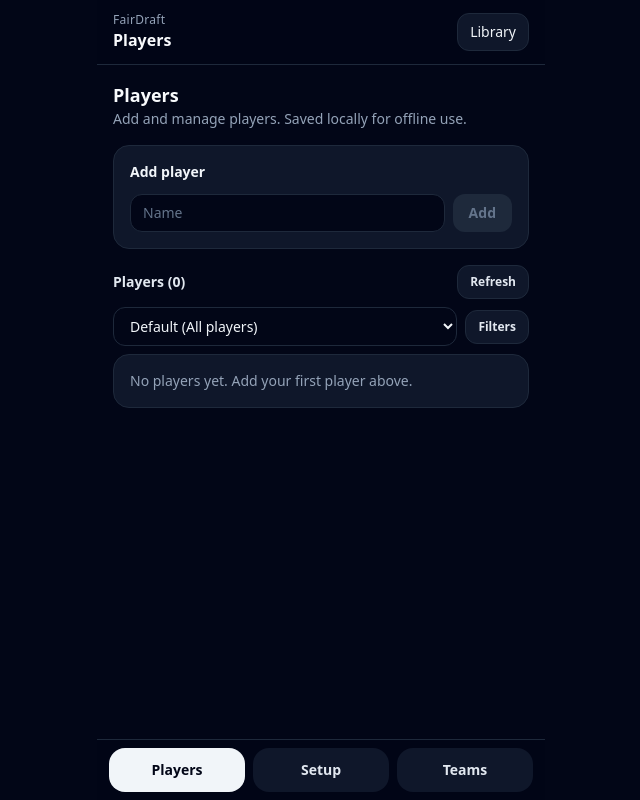
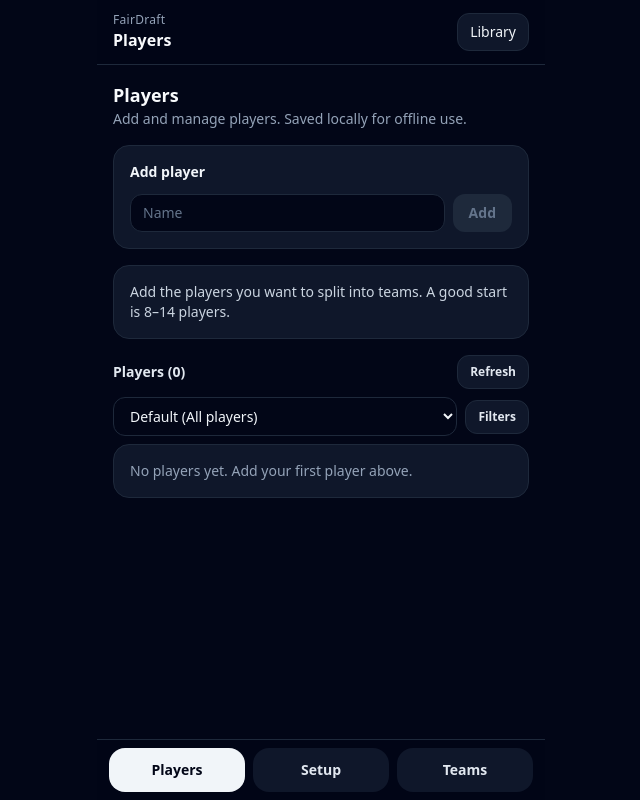
Before and after one commit to Byvalvin/FairDraft, a React (Vite) app: page / in a window 1280 px wide. Shown: the whole page, without its empty margins (319-959 px from the left). Built offline with nearby package versions, Linux system fonts and the light colour scheme.

Commit message:
fix Library page errors

```diff
--- a/src/pages/LibraryPage.tsx
+++ b/src/pages/LibraryPage.tsx
@@ -1,5 +1,6 @@
 import { useEffect, useRef, useState } from "react";
 import { DB } from "../storage/DB";
+import type { CriterionDef, Player, PlayerSet, Preset, GeneratedResult } from "../types/domain";
 import BottomSheet from "../components/BottomSheet";
 
 type Props = {
@@ -19,6 +20,7 @@ export default function LibraryPage({
   const [confirmOpen, setConfirmOpen] = useState(false);
   const [pendingFile, setPendingFile] = useState<File | null>(null);
   const [replaceAll, setReplaceAll] = useState(false);
+  const [confirmMode, setConfirmMode] = useState<"import" | "sample">("import");
   const [backupError, setBackupError] = useState<string | null>(null);
   const [backupStatus, setBackupStatus] = useState<string | null>(null);
   const [lastBackupAt, setLastBackupAt] = useState<number | null>(null);
@@ -41,7 +43,13 @@ export default function LibraryPage({
     setBackupError(null);
     setBackupStatus("Preparing export…");
     try {
-      const [players, playerSets, criteria, presets, results] = await Promise.all([
+      const [
+        players,
+        playerSets,
+        criteria,
+        presets,
+        results,
+      ] = await Promise.all([
         DB.players.toArray(),
         DB.playerSets.toArray(),
         DB.criteria.toArray(),
@@ -85,41 +93,40 @@ export default function LibraryPage({
       const json = JSON.parse(text) as {
         version?: number;
         data?: {
-          players?: unknown[];
-          playerSets?: unknown[];
-          criteria?: unknown[];
-          presets?: unknown[];
-          results?: unknown[];
+          players?: Player[];
+          playerSets?: PlayerSet[];
+          criteria?: CriterionDef[];
+          presets?: Preset[];
+          results?: GeneratedResult[];
         };
       };
 
       const data = json.data ?? {};
-      await DB.transaction("rw", DB.players, DB.playerSets, DB.criteria, DB.presets, DB.results, async () => {
+      await DB.transaction("rw", DB.players, DB.playerSets, DB.criteria, DB.presets, async () => {
         if (mode === "replace") {
           await DB.players.clear();
           await DB.playerSets.clear();
           await DB.criteria.clear();
           await DB.presets.clear();
-          await DB.results.clear();
         }
         if (Array.isArray(data.players) && data.players.length > 0) {
-          // @ts-expect-error trusted import
           await DB.players.bulkPut(data.players);
         }
         if (Array.isArray(data.playerSets) && data.playerSets.length > 0) {
-          // @ts-expect-error trusted import
           await DB.playerSets.bulkPut(data.playerSets);
         }
         if (Array.isArray(data.criteria) && data.criteria.length > 0) {
-          // @ts-expect-error trusted import
           await DB.criteria.bulkPut(data.criteria);
         }
         if (Array.isArray(data.presets) && data.presets.length > 0) {
-          // @ts-expect-error trusted import
           await DB.presets.bulkPut(data.presets);
         }
+      });
+      await DB.transaction("rw", DB.results, async () => {
+        if (mode === "replace") {
+          await DB.results.clear();
+        }
         if (Array.isArray(data.results) && data.results.length > 0) {
-          // @ts-expect-error trusted import
           await DB.results.bulkPut(data.results);
         }
       });
@@ -137,23 +144,75 @@ export default function LibraryPage({
 
   function buildSampleBackup() {
     const now = Date.now();
-    const players = [
-      { id: "player_demo_1", name: "Alex", criteria: { rating: { type: "number", value: 78 }, position: { type: "category", value: "Midfield" }, gender: { type: "category", value: "male" } }, createdAt: now, updatedAt: now },
-      { id: "player_demo_2", name: "Jordan", criteria: { rating: { type: "number", value: 72 }, position: { type: "category", value: "Defense" }, gender: { type: "category", value: "female" } }, createdAt: now, updatedAt: now },
-      { id: "player_demo_3", name: "Casey", criteria: { rating: { type: "number", value: 81 }, position: { type: "category", value: "Forward" }, gender: { type: "category", value: "male" } }, createdAt: now, updatedAt: now },
-      { id: "player_demo_4", name: "Riley", criteria: { rating: { type: "number", value: 68 }, position: { type: "category", value: "Goalkeeper" }, gender: { type: "category", value: "female" } }, createdAt: now, updatedAt: now },
+    const players: Player[] = [
+      {
+        id: "player_demo_1",
+        name: "Alex",
+        criteria: {
+          rating: { type: "number", value: 78 },
+          position: { type: "category", value: "Midfield" },
+          gender: { type: "category", value: "male" },
+        },
+        createdAt: now,
+        updatedAt: now,
+      },
+      {
+        id: "player_demo_2",
+        name: "Jordan",
+        criteria: {
+          rating: { type: "number", value: 72 },
+          position: { type: "category", value: "Defense" },
+          gender: { type: "category", value: "female" },
+        },
+        createdAt: now,
+        updatedAt: now,
+      },
+      {
+        id: "player_demo_3",
+        name: "Casey",
+        criteria: {
+          rating: { type: "number", value: 81 },
+          position: { type: "category", value: "Forward" },
+          gender: { type: "category", value: "male" },
+        },
+        createdAt: now,
+        updatedAt: now,
+      },
+      {
+        id: "player_demo_4",
+        name: "Riley",
+        criteria: {
+          rating: { type: "number", value: 68 },
+          position: { type: "category", value: "Goalkeeper" },
+          gender: { type: "category", value: "female" },
+        },
+        createdAt: now,
+        updatedAt: now,
+      },
     ];
-    const playerSets = [
-      { id: "playerset_default", name: "Default", playerIds: players.map((p) => p.id), createdAt: now, updatedAt: now },
-      { id: "playerset_demo", name: "Demo Set", playerIds: players.map((p) => p.id), createdAt: now, updatedAt: now },
+    const playerSets: PlayerSet[] = [
+      {
+        id: "playerset_default",
+        name: "Default",
+        playerIds: players.map((p) => p.id),
+        createdAt: now,
+        updatedAt: now,
+      },
+      {
+        id: "playerset_demo",
+        name: "Demo Set",
+        playerIds: players.map((p) => p.id),
+        createdAt: now,
+        updatedAt: now,
+      },
     ];
-    const criteria = [
+    const criteria: CriterionDef[] = [
       { id: "rating", name: "Rating", type: "number", createdAt: now, updatedAt: now },
       { id: "position", name: "Position", type: "category", options: ["Goalkeeper", "Defense", "Midfield", "Forward"], createdAt: now, updatedAt: now },
       { id: "gender", name: "Gender", type: "category", options: ["male", "female"], createdAt: now, updatedAt: now },
     ];
-    const presets = [];
-    const results = [];
+    const presets: Preset[] = [];
+    const results: GeneratedResult[] = [];
     return {
       version: 1,
       exportedAt: now,
@@ -161,17 +220,32 @@ export default function LibraryPage({
     };
   }
 
-  function handleDownloadSample() {
+  async function handleLoadSample() {
     const sample = buildSampleBackup();
-    const blob = new Blob([JSON.stringify(sample, null, 2)], {
-      type: "application/json",
+    setBackupError(null);
+    setBackupStatus("Loading sample…");
+    try {
+      const data = sample.data ?? {};
+      await DB.transaction("rw", DB.players, DB.playerSets, DB.criteria, DB.presets, async () => {
+        await DB.players.clear();
+        await DB.playerSets.clear();
+        await DB.criteria.clear();
+        await DB.presets.clear();
+        await DB.players.bulkPut(data.players ?? []);
+        await DB.playerSets.bulkPut(data.playerSets ?? []);
+        await DB.criteria.bulkPut(data.criteria ?? []);
+        await DB.presets.bulkPut(data.presets ?? []);
       });
-    const url = URL.createObjectURL(blob);
-    const a = document.createElement("a");
-    a.href = url;
-    a.download = "fairdraft-sample-backup.json";
-    a.click();
-    URL.revokeObjectURL(url);
+      await DB.transaction("rw", DB.results, async () => {
+        await DB.results.clear();
+        await DB.results.bulkPut(data.results ?? []);
+      });
+      setBackupStatus("Sample data loaded.");
+      setTimeout(() => setBackupStatus(null), 1500);
+    } catch (e) {
+      setBackupStatus(null);
+      setBackupError(e instanceof Error ? e.message : "Failed to load sample");
+    }
   }
 
   return (
@@ -261,10 +335,13 @@ export default function LibraryPage({
           </button>
           <button
             type="button"
-            onClick={handleDownloadSample}
+            onClick={() => {
+              setConfirmMode("sample");
+              setConfirmOpen(true);
+            }}
             className="rounded-xl border border-slate-800 bg-slate-950 px-3 py-2 text-xs font-semibold text-slate-200 hover:bg-slate-800"
           >
-            Sample JSON
+            Load sample
           </button>
         </div>
         {backupStatus && (
@@ -284,6 +361,7 @@ export default function LibraryPage({
             const file = e.target.files?.[0];
             if (file) {
               setPendingFile(file);
+              setConfirmMode("import");
               setConfirmOpen(true);
             }
             e.currentTarget.value = "";
@@ -303,9 +381,15 @@ export default function LibraryPage({
           setConfirmOpen(open);
           if (!open) setPendingFile(null);
         }}
-          title="Import backup"
+        title={confirmMode === "sample" ? "Load sample data" : "Import backup"}
       >
         <div className="space-y-3 text-sm text-slate-300">
+          {confirmMode === "sample" ? (
+            <div>
+              This will replace your current data with sample data. Continue?
+            </div>
+          ) : (
+            <>
               <div>
                 This will merge data from your backup into this device. Items with
                 the same IDs will be overwritten.
@@ -319,6 +403,8 @@ export default function LibraryPage({
                 />
                 Replace all existing data before import
               </label>
+            </>
+          )}
           <div className="flex gap-2">
             <button
               type="button"
@@ -330,15 +416,18 @@ export default function LibraryPage({
             <button
               type="button"
               onClick={() => {
-                if (pendingFile)
+                if (confirmMode === "sample") {
+                  void handleLoadSample();
+                } else if (pendingFile) {
                   void handleImportFile(pendingFile, replaceAll ? "replace" : "merge");
+                }
                 setConfirmOpen(false);
                 setPendingFile(null);
                 setReplaceAll(false);
               }}
               className="w-full rounded-xl bg-slate-100 px-3 py-2 text-xs font-semibold text-slate-950 hover:bg-white"
             >
-              Import
+              {confirmMode === "sample" ? "Load sample" : "Import"}
             </button>
           </div>
         </div>
--- a/src/pages/PlayersPage.tsx
+++ b/src/pages/PlayersPage.tsx
@@ -284,6 +284,13 @@ export default function PlayersPage() {
         </div>
       </div>
 
+      {players.length === 0 && (
+        <div className="rounded-2xl border border-slate-800 bg-slate-900 p-4 text-sm text-slate-300">
+          Add the players you want to split into teams. A good start is 8–14
+          players.
+        </div>
+      )}
+
       {/* Status / errors */}
       {status === "loading" && (
         <div className="text-sm text-slate-400">Loading…</div>
--- a/src/pages/ResultsPage.tsx
+++ b/src/pages/ResultsPage.tsx
@@ -1,5 +1,8 @@
 import { useEffect, useMemo, useState } from "react";
-import type { GeneratedResult, PlayerSet } from "../types/domain";
+import type {
+  GeneratedResult,
+  // PlayerSet
+} from "../types/domain";
 import { DB } from "../storage/DB";
 import ResultDetailSheet from "../components/results/ResultDetailSheet";
 import { getCache, setCache } from "../lib/cache";
```
Lines whose indentation alone changed are shown as unchanged.
